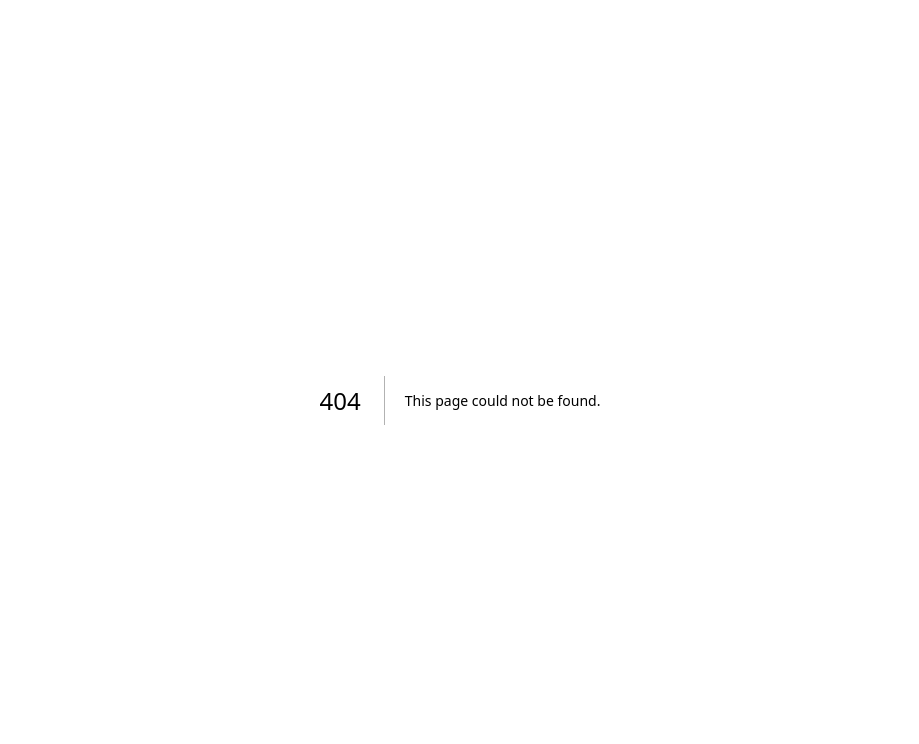
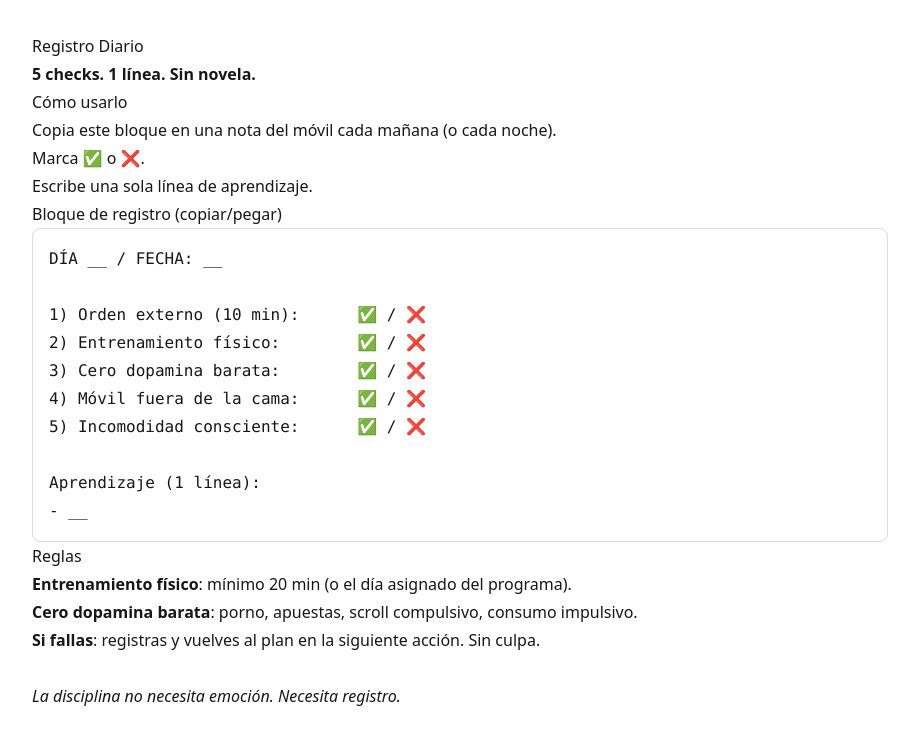
Before and after one commit to oriolrinconr-lang/nextjs-boilerplate, a Next.js app: page /registro/diario in a window 1280 px wide. Before the commit this address had no page. Shown: the top 744 px of the page, without its empty margins (180-1099 px from the left). Built offline with nearby package versions, Linux system fonts and the light colour scheme.

Commit message:
Add Registro Diario

```diff
--- /dev/null
+++ b/app/registro/diario/page.tsx
@@ -0,0 +1,40 @@
+export default function RegistroDiario() {
+  return (
+    <main style={{ maxWidth: 920, margin: "0 auto", padding: 32, fontFamily: "system-ui", lineHeight: 1.75 }}>
+      <h1>Registro Diario</h1>
+      <p><strong>5 checks. 1 línea. Sin novela.</strong></p>
+
+      <h2>Cómo usarlo</h2>
+      <ol>
+        <li>Copia este bloque en una nota del móvil cada mañana (o cada noche).</li>
+        <li>Marca ✅ o ❌.</li>
+        <li>Escribe una sola línea de aprendizaje.</li>
+      </ol>
+
+      <h2>Bloque de registro (copiar/pegar)</h2>
+      <pre style={{ padding: 16, overflowX: "auto", border: "1px solid #ddd", borderRadius: 8 }}>
+{`DÍA __ / FECHA: __
+
+1) Orden externo (10 min):      ✅ / ❌
+2) Entrenamiento físico:        ✅ / ❌
+3) Cero dopamina barata:        ✅ / ❌
+4) Móvil fuera de la cama:      ✅ / ❌
+5) Incomodidad consciente:      ✅ / ❌
+
+Aprendizaje (1 línea):
+- __`}
+      </pre>
+
+      <h2>Reglas</h2>
+      <ul>
+        <li><strong>Entrenamiento físico</strong>: mínimo 20 min (o el día asignado del programa).</li>
+        <li><strong>Cero dopamina barata</strong>: porno, apuestas, scroll compulsivo, consumo impulsivo.</li>
+        <li><strong>Si fallas</strong>: registras y vuelves al plan en la siguiente acción. Sin culpa.</li>
+      </ul>
+
+      <p style={{ marginTop: 28 }}>
+        <em>La disciplina no necesita emoción. Necesita registro.</em>
+      </p>
+    </main>
+  );
+}
```
